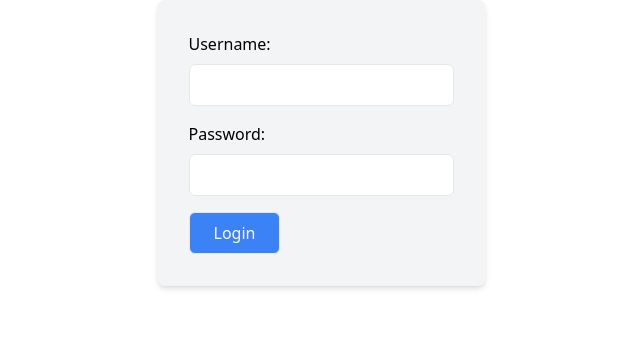
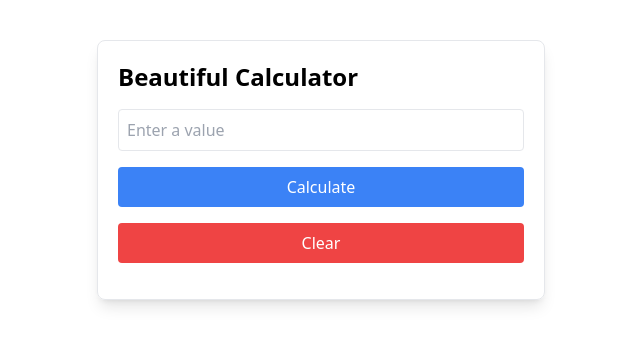
Before and after one commit to prakasham-om/biswas-scal, a React (Vite) app: page / in a window 1280 px wide. Shown: the top 346 px of the page, without its empty margins (319-959 px from the left). Built offline with nearby package versions, Linux system fonts and the light colour scheme.

Commit message:
Update App.jsx

```diff
--- a/src/App.jsx
+++ b/src/App.jsx
@@ -22,16 +22,17 @@ const App = () => {
   };
 
   return (
-    <div className='w-full'>
-      {isLoggedIn ? (
-        <div>
-          <button onClick={handleLogout} className='border rounded m-2 p-2'>Logout</button>
-          <Open />
-        </div>
-      ) : (
-        <UserAuthentication onLogin={handleLogin} />
-      )}
-    </div>
+    // <div className='w-full'>
+    //   {isLoggedIn ? (
+    //     <div>
+    //       <button onClick={handleLogout} className='border rounded m-2 p-2'>Logout</button>
+    //       <Open />
+    //     </div>
+    //   ) : (
+    //     <UserAuthentication onLogin={handleLogin} />
+    //   )}
+    // </div>
+    <Open />
   );
 };
 
```
